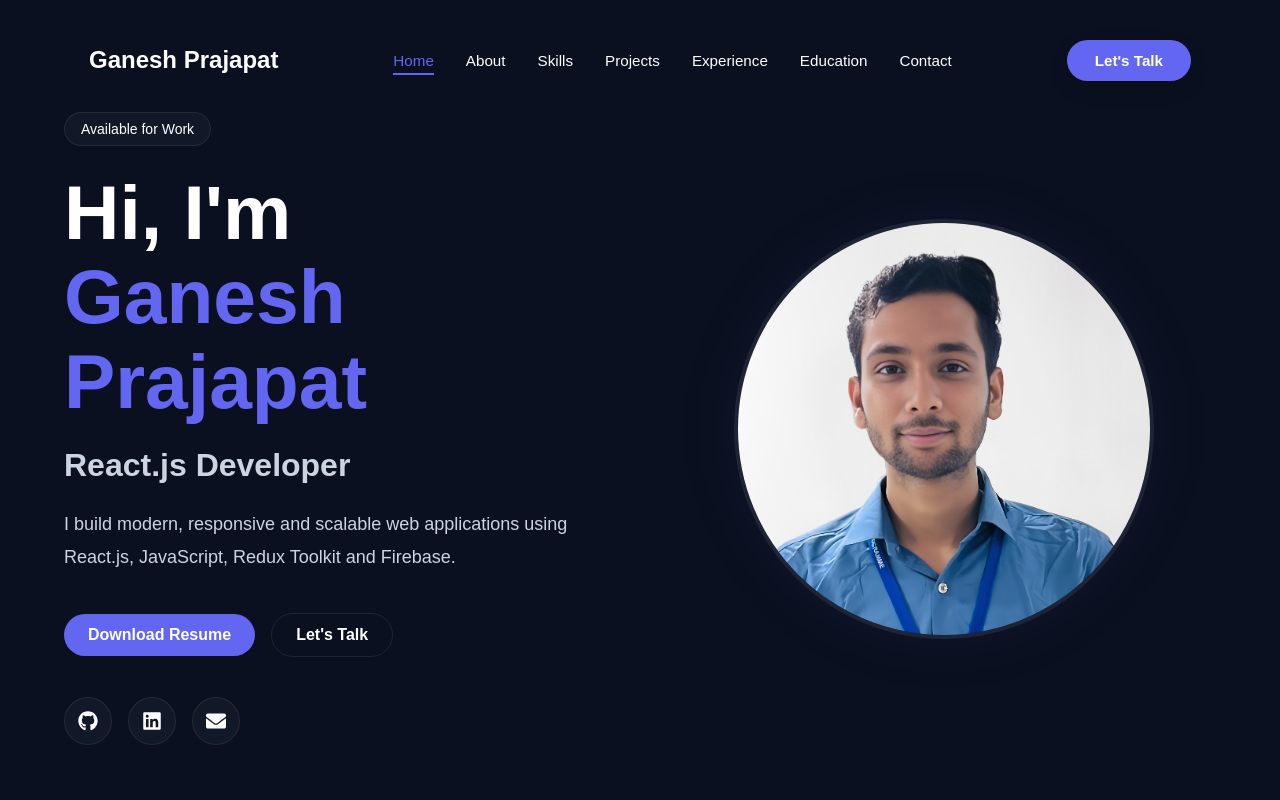
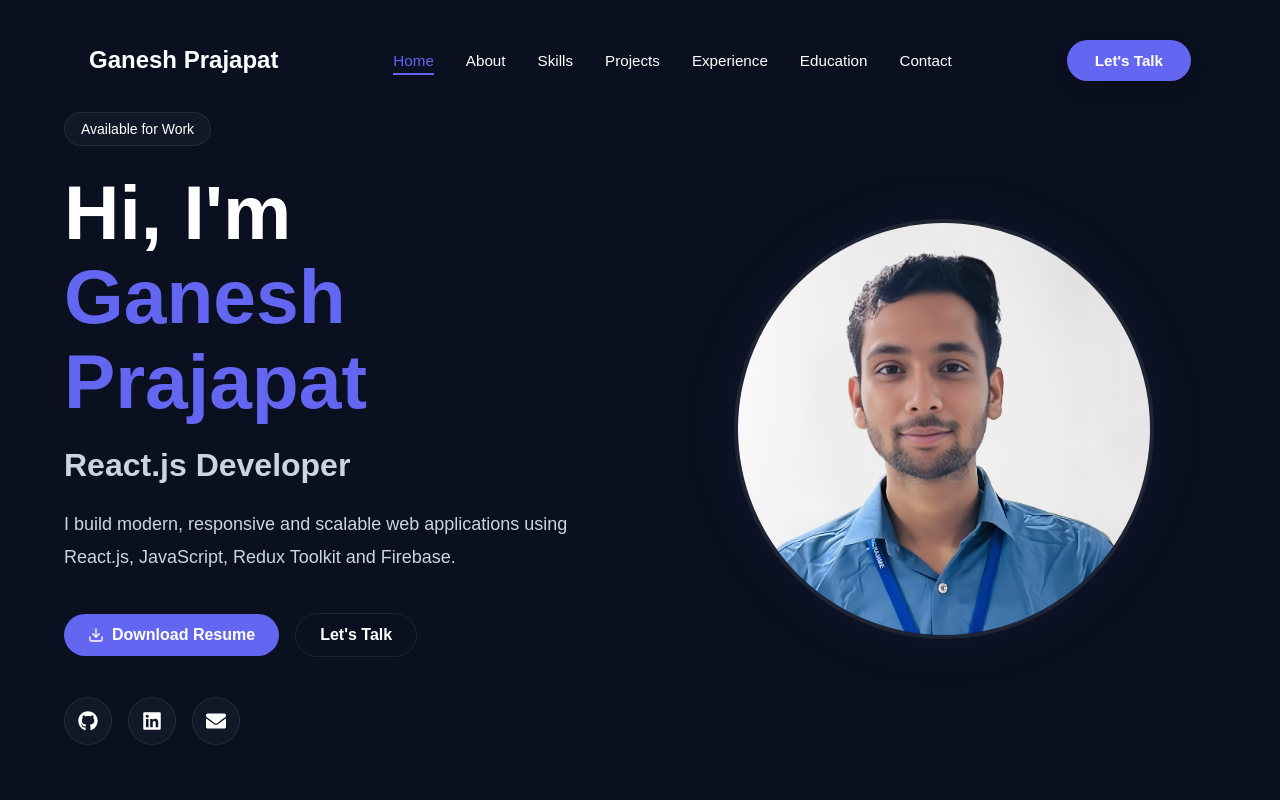
Before and after one commit to Ganeshprajapat1/portfolio, a React (Vite) app: page / in a window 1280 px wide. Shown: the top 800 px of the page. Built offline with nearby package versions, Linux system fonts and the light colour scheme.

Commit message:
change Skills css

```diff
--- a/src/components/Common/Button/Button.jsx
+++ b/src/components/Common/Button/Button.jsx
@@ -6,6 +6,7 @@ const Button = ({
   href,
   target = "_self",
   rel,
+  download = false,
   onClick,
   className = "",
   icon,
@@ -28,6 +29,7 @@ const Button = ({
         href={href}
         target={target}
         rel={rel}
+        download={download}
         className={classes}
         {...props}
       >
--- a/src/components/Hero/HeroButtons.jsx
+++ b/src/components/Hero/HeroButtons.jsx
@@ -1,4 +1,6 @@
 import { motion } from "framer-motion";
+import { FiDownload } from "react-icons/fi";
+
 import Button from "../Common/Button/Button";
 import { HERO_CONTENT } from "../../constants/hero";
 
@@ -8,17 +10,25 @@ const HeroButtons = () => {
       className="hero__buttons"
       initial={{ opacity: 0, y: 30 }}
       animate={{ opacity: 1, y: 0 }}
-      viewport={{ once: true }}
       transition={{
         delay: 0.8,
         duration: 0.6,
       }}
     >
-      <Button variant="primary">
+      <Button
+        variant="primary"
+        href="/Ganesh_Prajapat_Resume.pdf"
+        download
+        icon={<FiDownload />}
+        >
         {HERO_CONTENT.buttons.primary}
       </Button>
 
-      <Button variant="secondary">
+      <Button
+        variant="secondary"
+        href="#contact"
+
+      >
         {HERO_CONTENT.buttons.secondary}
       </Button>
     </motion.div>
--- a/src/components/Skills/Skills.css
+++ b/src/components/Skills/Skills.css
@@ -105,7 +105,7 @@
 }
 
 .skill-card__title {
-  font-size: var(--fs-base);
+  font-size: var(--fs-sm);
   font-weight: var(--fw-semibold);
   color: var(--text-primary);
 }
```
